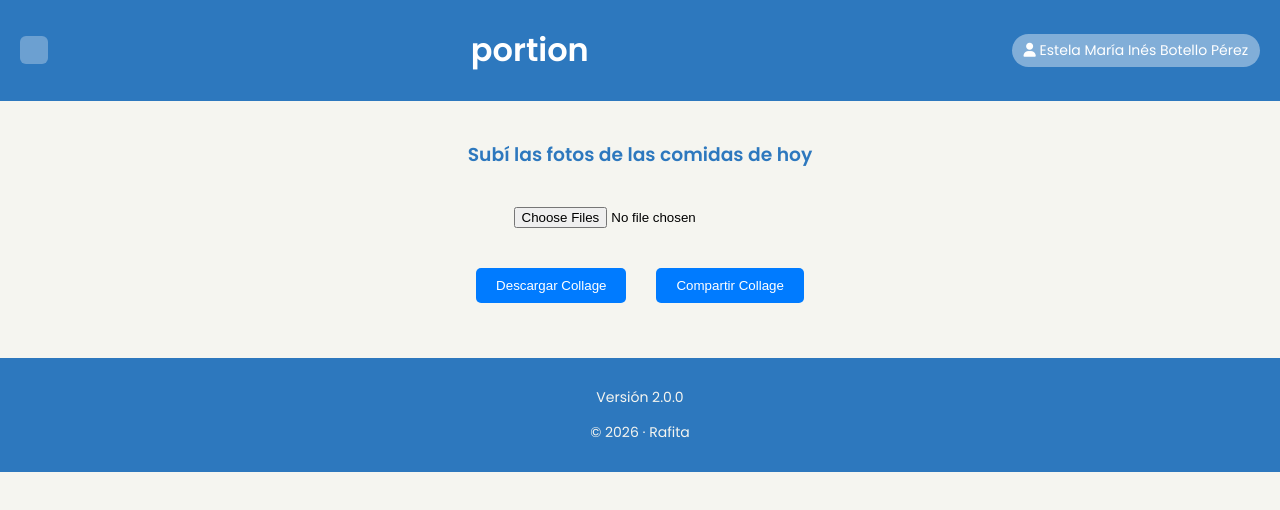
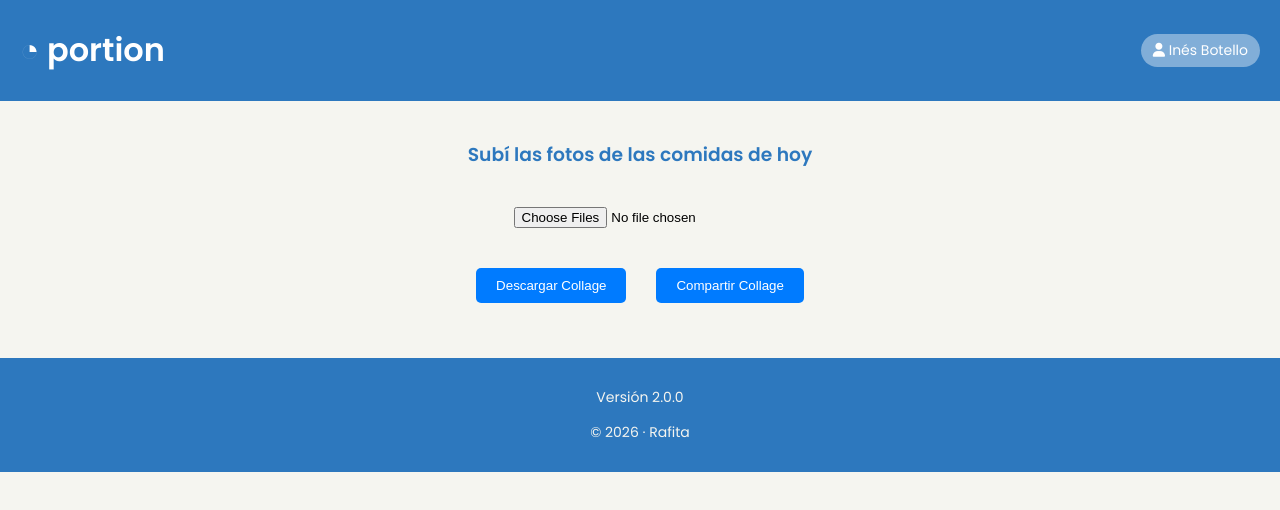
Before and after one commit to rafasanchez14/rafasanchez14.github.io, a website: page index.html in a window 1280 px wide. Drawn offline with nearby package versions, Linux system fonts and the light colour scheme.

Commit message:
Update header and footer content in index.html

```diff
--- a/index.html
+++ b/index.html
@@ -10,11 +10,10 @@
 </head>
 <body>
    <div class="topbar">
-    <div class="logo-placeholder"></div>
-        <h1>portion</h1>
+        <h1>◔ portion</h1>
         <div class="user">
             <i class="fa-solid fa-user"></i>
-            <span>Estela María Inés Botello Pérez</span>
+            <span>Inés Botello</span>
         </div>
     </div>
 
@@ -36,9 +35,9 @@
     <script src="https://cdnjs.cloudflare.com/ajax/libs/exif-js/2.3.0/exif.min.js"></script>
     <script src="https://cdn.jsdelivr.net/npm/html2canvas@1.4.1/dist/html2canvas.min.js"></script>
     <script src="js/script.js"></script>
-</body>
-</html>
-<footer class="footer">
+    <footer class="footer">
     <p>Versión 2.0.0</p>
     <p>© 2026 · <a href="mailto:rafaelsanchez814@gmail.com">Rafita</a></p>
 </footer>
+</body>
+</html>
```
